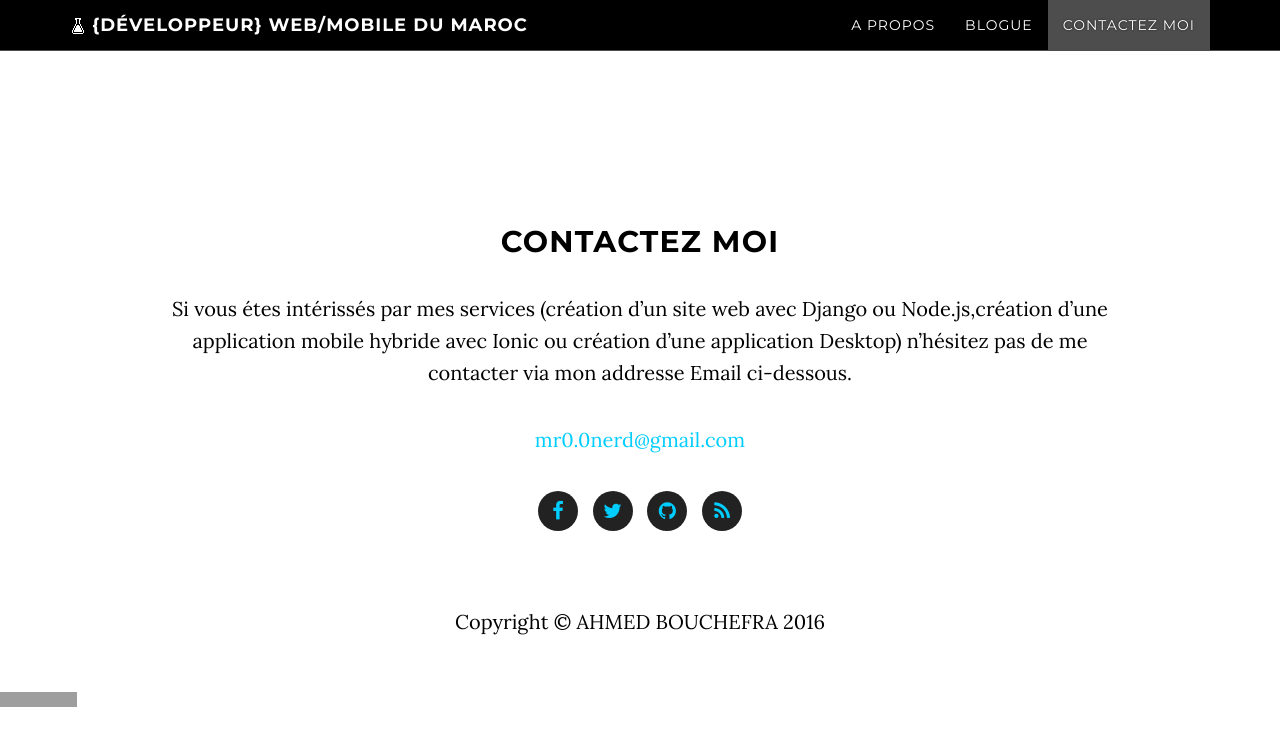
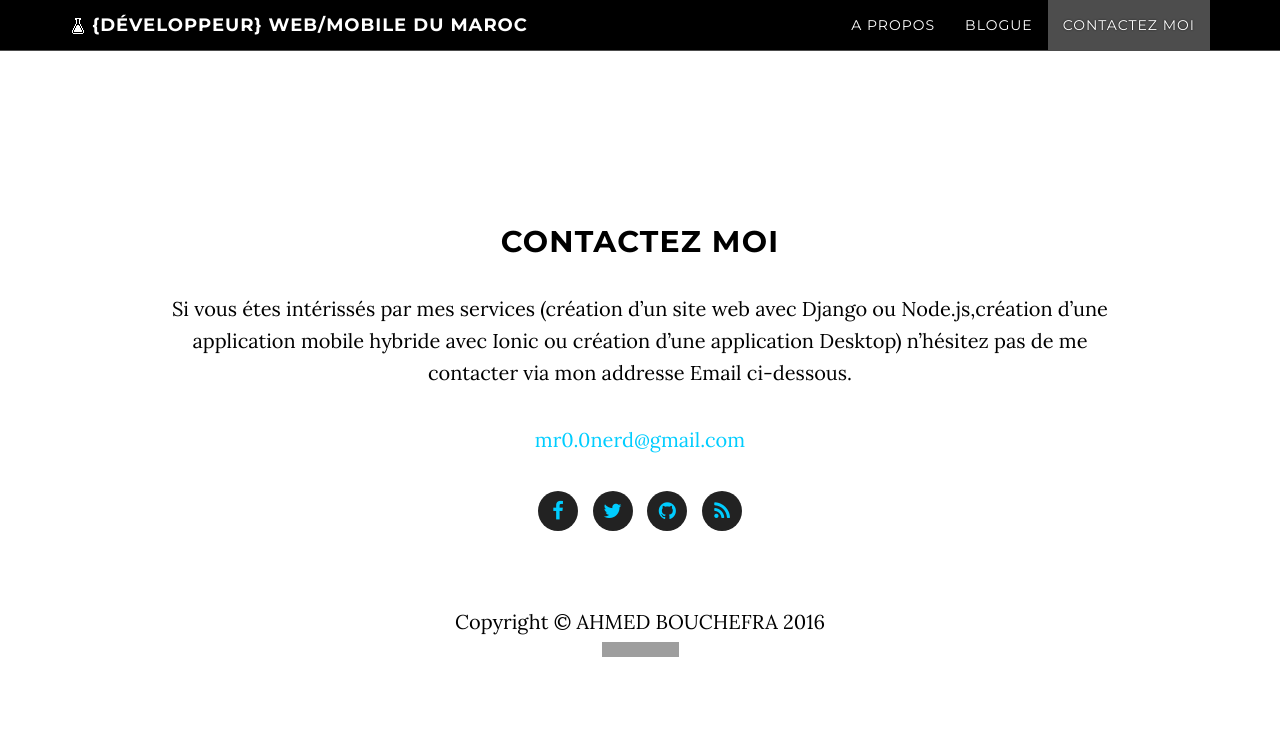
Before and after one commit to ahnerd/personal, a Jekyll site: the page built from index.html, in a window 1280 px wide and 900 px high, scrolled down 5268 px. Shown: the top 746 px of the window. Built offline with Jekyll 4.4.1, drawn with Linux system fonts in a browser that asks for light colours; nearby versions of some CDN libraries; comment, search, counter and statistics services are not loaded; grey boxes are pictures that could not be loaded.

Commit message:
hitparade

```diff
--- a/_includes/footer.html
+++ b/_includes/footer.html
@@ -4,9 +4,11 @@
 <footer>
     <div class="container text-center">
       <p>Copyright &copy; {{ site.author }} {{ site.time | date: "%Y" }}</p>
+    <A HREF=http://www.hit-parade.com/hp.asp?site=p655338 TARGET=_top><IMG SRC=http://logp.hit-parade.com/logohp1.gif?site=p655338 TITLE="Hit-Parade" WIDTH=77 HEIGHT=15 BORDER=0></A>
     </div>
+
 </footer>
-<A HREF=http://www.hit-parade.com/hp.asp?site=p655338 TARGET=_top><IMG SRC=http://logp.hit-parade.com/logohp1.gif?site=p655338 TITLE="Hit-Parade" WIDTH=77 HEIGHT=15 BORDER=0></A>
+
 <p><br><br><br><br><br><br></p>
 
 <!-- Footer End -->
```
